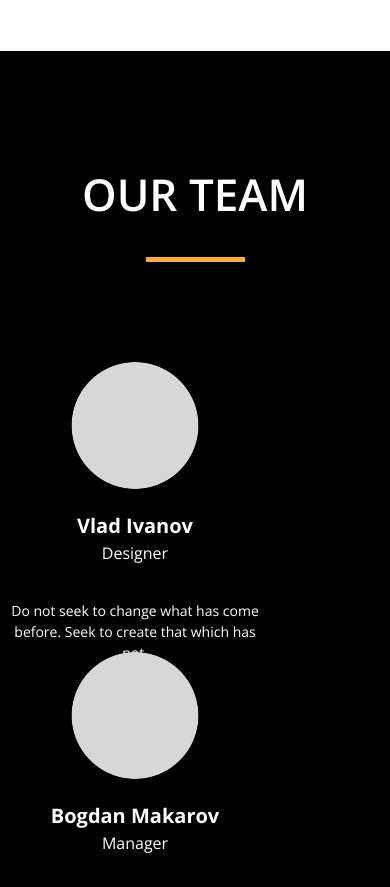
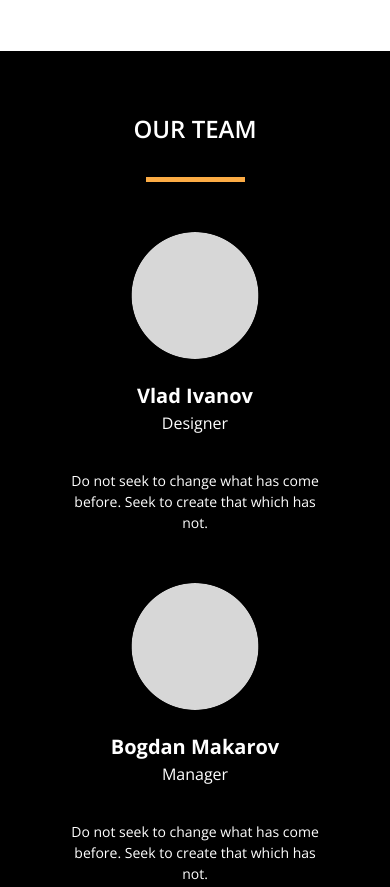
Before and after one commit to homie43/project_my_company, a website: page src/index.html in a window 390 px wide. Shown: the part 1711-2598 px from the top of the page. Drawn offline with nearby package versions, Linux system fonts and the light colour scheme; files that its build step writes are made by us from their sources.

Commit message:
adaptation section team

```diff
--- a/src/sass/blocks/_media.scss
+++ b/src/sass/blocks/_media.scss
@@ -126,6 +126,11 @@
             font-size: 18px;
         }
     }
+    .team {
+        &__title {
+            font-size: 34px;
+        }
+    }
 }
 
 @media (max-width: 576px) {
@@ -181,4 +186,15 @@
             font-size: 14px;
         }
     }
+    .team {
+        padding: 50px 0;
+        &__title {
+            font-size: 24px;
+        }
+        &__wrapper {
+            margin-top: 50px;
+            grid-template-columns: repeat(auto-fill,270px);
+            justify-content: center;
+        }
+    }
 }
--- a/src/sass/blocks/_team.scss
+++ b/src/sass/blocks/_team.scss
@@ -13,8 +13,9 @@
         margin-top: 100px;
         display: grid;
         grid-template-columns: repeat(auto-fill, 250px);
-        grid-template-rows: 290px;
-        grid-auto-rows: 290px;
+        grid-template-rows: minmax(290px, auto);
+        grid-auto-rows: minmax(290px, auto);
+        row-gap: 50px;
         justify-content: space-between;
     }
     .devider {
```
Also changed, not shown: dist/css/style.min.css.
